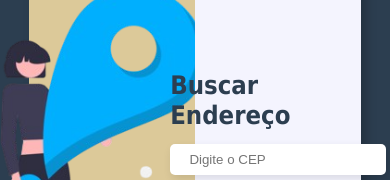
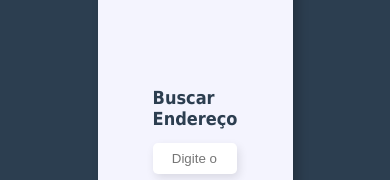
Before and after one commit to victorsantanna/busca-cep, a Vue app: page / in a window 390 px wide. Shown: the part 273-453 px from the top of the page. Built offline with nearby package versions, Linux system fonts and the light colour scheme.

Commit message:
feat(script): adiciona um alert para servidor fora do ar

```diff
--- a/src/App.vue
+++ b/src/App.vue
@@ -107,7 +107,7 @@ export default {
                 this.show = false;
               }, 900);
         } catch (error) {
-
+          alert('Servidor fora do ar')
         }
         }else{
           alert('Por favor, não utilize letras!')
@@ -126,7 +126,7 @@ export default {
   mounted() {
   setInterval(() => {
     this.currentIndex = (this.currentIndex + 1) % this.imagens.length;
-  }, 5000); // Alterna a cada 5 segundos (5000 milissegundos)
+  }, 5000);
 },
 }
 </script>
@@ -220,7 +220,7 @@ export default {
 }
 
 .parent{
-  margin-top: 5rem;
+  margin-top: 4rem;
 }
 .input-info {
   margin: 0.4rem 0;
@@ -237,11 +237,39 @@ export default {
   border-radius: 5px;
   box-shadow: 2px 4px 10px #0000001c;
 }
+.input-cep:focus-visible{
+  outline:1.5px solid #09445f;
+}
 p{
   display: flex;
   justify-content: center;
   align-items: center;
-  margin-top: 10px;
+  margin-top: 6px;
   font-size: 15px;
 }
+@media screen and (max-width: 963px){
+  .form-img{
+    display: none;
+  }
+  .container{
+    width: 50%;
+  }
+  .form{
+    width:100%;
+  }
+
+}
+@media screen and (max-width: 818px){
+
+  .btn, .input-cep{
+    width: 100%;
+  }
+  .input-info{
+    margin: 0.2rem 0;
+    padding: 0.2rem .6rem;
+  }
+  .title{
+    font-size:12px;
+  }
+}
 </style>
```
